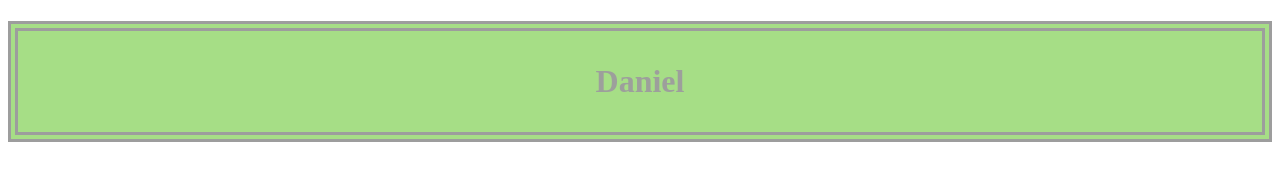
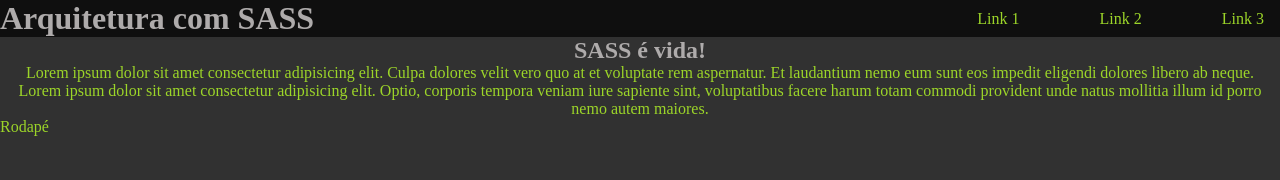
Before and after one commit to DanielSCustodio/Curso-sass, a plain HTML site: page Arquitetura-de-projetos/index.html in a window 1280 px wide. Drawn offline with Linux system fonts and the light colour scheme.

Commit message:
feat: Base directory

```diff
--- a/Arquitetura-de-projetos/index.html
+++ b/Arquitetura-de-projetos/index.html
@@ -8,6 +8,23 @@
   <title>Arquitetura de Projetos</title>
 </head>
 <body>
-  <h1>Daniel</h1>
+  <header>
+    <h1>Arquitetura com SASS</h1>
+    <nav>
+      <ul>
+        <li><a href="#">Link 1</a></li>
+        <li><a href="#">Link 2</a></li>
+        <li><a href="#">Link 3</a></li>
+      </ul>
+    </nav>
+  </header>
+  <main>
+    <h2>SASS é vida!</h2>
+    <p>Lorem ipsum dolor sit amet consectetur adipisicing elit. Culpa dolores velit vero quo at et voluptate rem aspernatur. Et laudantium nemo eum sunt eos impedit eligendi dolores libero ab neque.</p>
+    <p>Lorem ipsum dolor sit amet consectetur adipisicing elit. Optio, corporis tempora veniam iure sapiente sint, voluptatibus facere harum totam commodi provident unde natus mollitia illum id porro nemo autem maiores.</p>
+  </main>
+  <footer>
+    <p>Rodapé</p>
+  </footer>
 </body>
 </html>
--- /dev/null
+++ b/Arquitetura-de-projetos/sass/1-base/_elements.sass
@@ -0,0 +1,37 @@
+@use 'variables'
+
+*
+  padding: 0
+  margin: 0
+  box-sizing: border-box
+
+body
+  background-color: variables.$bg-color
+
+header
+  background-color: variables.$bg-color-secondary
+  display: flex
+  justify-content: space-between
+  align-items: center
+
+main
+  text-align: center
+
+a
+  text-decoration: none
+  color: variables.$secondary-color
+
+ul
+  list-style: none
+  display: flex
+  margin: 0 1rem
+
+li
+  &+li
+    margin-left: 5rem
+
+h1,h2
+  color: variables.$primary-color
+
+p
+  color: variables.$secondary-color
--- /dev/null
+++ b/Arquitetura-de-projetos/sass/1-base/_variables.sass
@@ -0,0 +1,4 @@
+$primary-color: #aeabab
+$secondary-color: #9cd529
+$bg-color: #313131
+$bg-color-secondary: #0f0f0f
--- a/Arquitetura-de-projetos/sass/1-base/base.sass
+++ b/Arquitetura-de-projetos/sass/1-base/base.sass
@@ -0,0 +1,2 @@
+@use 'variables'
+@use 'elements'
```
Also changed, not shown: Arquitetura-de-projetos/css/main.css.
